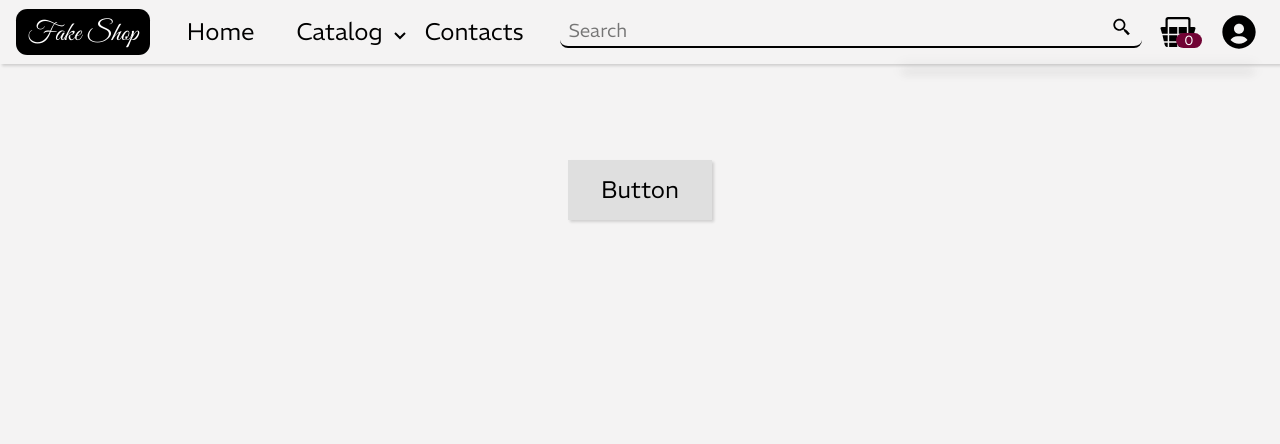
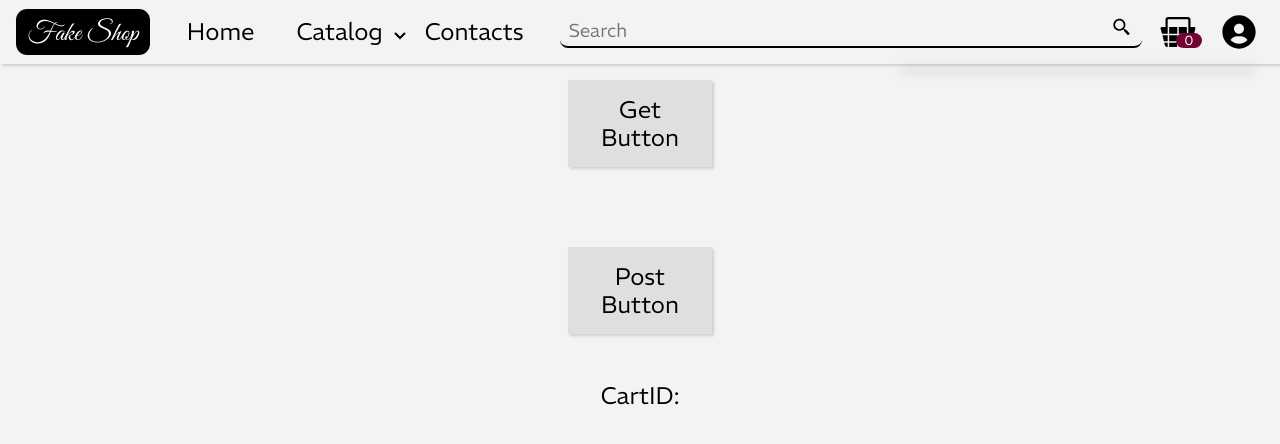
Before and after one commit to Olesia-P/fake-shop, a Next.js app: page / in a window 1280 px wide. Shown: the top 444 px of the page. Built offline with nearby package versions, Linux system fonts and the light colour scheme.

Commit message:
using local api with local fake data

```diff
--- a/src/pages/api/cart.js
+++ b/src/pages/api/cart.js
@@ -1,16 +1,18 @@
 // import { UseSelector, useSelector } from "react-redux/es/hooks/useSelector";
 // const cart = useSelector(({ cart }) => cart);
-var carts = {};
+
+import { testCart } from "../../utils/objects";
 
 export default function handler(req, res) {
   if (req.method === "GET") {
-    res.status(200).json({ name: `${carts}` });
-  } else if (req.method === "POST") {
-    const cart = req.body.cart;
-    const newCart = {
-      id: Date.now(),
-      text: cart,
-    };
-    carts.push(newCart);
+    res.status(200).json(testCart);
   }
+  // else if (req.method === "POST") {
+  //   const cart = req.body.cart;
+  //   const newCart = {
+  //     id: Date.now(),
+  //     text: ,
+  //   };
+  //   testCart.push(newCart);
+  // }
 }
--- a/src/pages/index.js
+++ b/src/pages/index.js
@@ -1,24 +1,47 @@
 import css from "../styles/pageStyles/index.module.scss";
-import { usePostCartMutation } from "../store/modules/localApiSlice";
+import {
+  usePostCartMutation,
+  useGetCartQuery,
+} from "../store/modules/localApiSlice";
+import { useState } from "react";
 
 export default function Home() {
   const [postCart] = usePostCartMutation();
-  // const handleSubmit = async () => {
-  //   await postCart({ cart: "cart" });
-  // };
+  const [data, setData] = useState([]);
+  const {
+    data: localApiCartData = {},
+    error,
+    isError,
+    isLoading,
+    isSucces,
+  } = useGetCartQuery();
+
+  const testingPost = { id: 999 };
+
   return (
     <>
       <div className={css.buttonWrap}>
         <div
           className={css.button}
           onClick={() => {
-            postCart({ cart: "cart" });
+            setData(localApiCartData);
           }}
         >
-          Button
+          Get Button
         </div>
       </div>
-      <div></div>
+      <div className={css.buttonWrap}>
+        <div
+          className={css.button}
+          onClick={() => {
+            setData(testingPost);
+            postCart(data);
+          }}
+        >
+          Post Button
+        </div>
+      </div>
+      <div className={css.data}> CartID: {data.id}</div>
     </>
   );
 }
--- a/src/store/modules/apiSlice.js
+++ b/src/store/modules/apiSlice.js
@@ -1,4 +1,5 @@
 import { createApi, fetchBaseQuery } from "@reduxjs/toolkit/query/react";
+import { useSelector } from "react-redux";
 
 export const fakeShopApi = createApi({
   reducerPath: "fakeShopApi",
--- a/src/store/modules/localApiSlice.js
+++ b/src/store/modules/localApiSlice.js
@@ -17,4 +17,4 @@ export const localFakeShopApi = createApi({
   }),
 });
 
-export const { usePostCartMutation } = localFakeShopApi;
+export const { usePostCartMutation, useGetCartQuery } = localFakeShopApi;
--- a/src/styles/pageStyles/index.module.scss
+++ b/src/styles/pageStyles/index.module.scss
@@ -2,7 +2,7 @@
 
 
 .buttonWrap {
-    padding-top: 10rem;
+    padding-top: 5rem;
 
     .button {
         width: 9rem;
@@ -16,3 +16,10 @@
         cursor: pointer;
     }
 }
+
+.data {
+    // background-color: red;
+    text-align: center;
+    font-size: $size-header;
+    margin-top: 3rem;
+}
--- a/src/utils/objects.js
+++ b/src/utils/objects.js
@@ -5,3 +5,22 @@ export const categories = [
   { link: "men's%20clothing", name: "men's clothing" },
   { link: "women's%20clothing", name: "women's clothing" },
 ];
+
+export const testCart = [
+  {
+    id: 5,
+    userId: 3,
+    date: "2020-03-01T00:00:00.000Z",
+    products: [
+      {
+        productId: 7,
+        quantity: 1,
+      },
+      {
+        productId: 8,
+        quantity: 1,
+      },
+    ],
+    __v: 0,
+  },
+];
```
